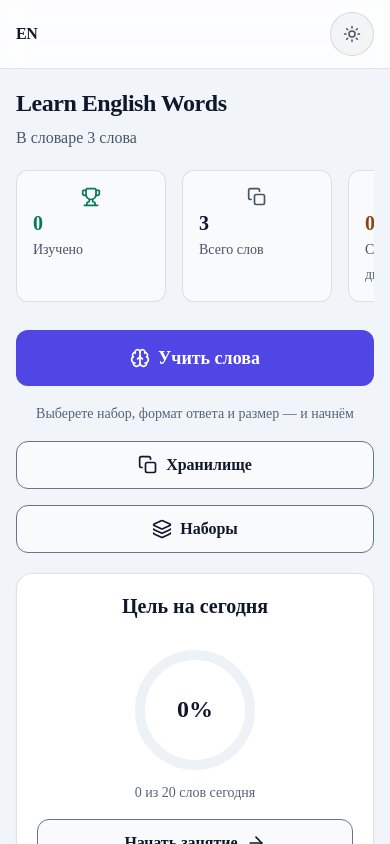
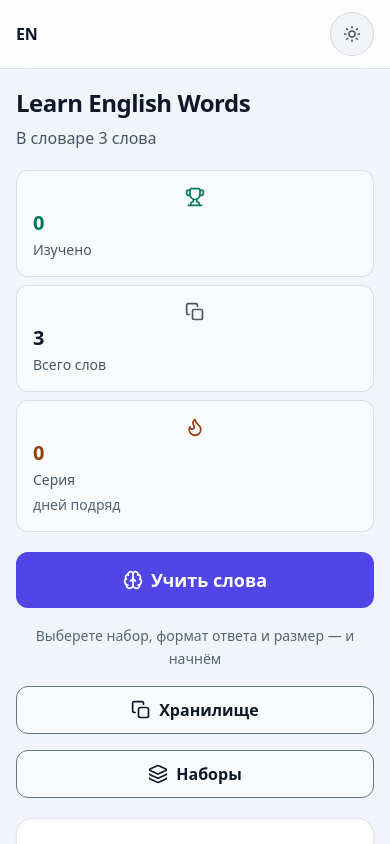
Before and after one commit to EvenTailer/learn-english-words-on-React-Vite, a React (Vite) app: page / in a window 390 px wide. Shown: the top 844 px of the page. Built offline with nearby package versions, Linux system fonts and the light colour scheme.

Commit message:
fix(ui): шрифт и ширина из токенов, подсветка не переносится, прогресс освоения

```diff
--- a/src/pages/LearnPage.jsx
+++ b/src/pages/LearnPage.jsx
@@ -71,7 +71,6 @@ export default function LearnPage() {
     const timer = setTimeout(() => setLastResult(null), RESULT_HIGHLIGHT_MS);
     return () => clearTimeout(timer);
   }, [lastResult]);
-
   // Уходя со страницы, закрываем план: в следующий раз «Учить» снова спросит,
   // что именно учить, а не продолжит прошлую сессию с того же места.
   // Ответы уже записаны в прогресс — ничто не теряется.
@@ -103,7 +102,10 @@ export default function LearnPage() {
       return;
     }
 
+    // Помечаем результат вместе с карточкой: подсветка не переносится
+    // на следующую карточку, если карточка сменилась
     setLastResult({
+      cardId: currentCard.id,
       type: isAnswerMatch(answer, correct) ? 'correct' : 'wrong',
     });
     dispatch(checkAnswer());
--- a/src/pages/StoragePage.jsx
+++ b/src/pages/StoragePage.jsx
@@ -204,6 +204,7 @@ export default function StoragePage() {
                   card={card}
                   status={progress?.status ?? 'new'}
                   correct={progress?.correct ?? card.count ?? 0}
+                  streak={progress?.streak ?? 0}
                   onSpeak={(word) => speak(word)}
                   onDelete={() => setPendingDeleteId(card.id)}
                   onAddToList={(target) => setListTargetId(target.id)}
--- a/src/styles/tokens.css
+++ b/src/styles/tokens.css
@@ -32,6 +32,13 @@
      --fs-* — внутренние значения. В CSS-модулях использовать ТОЛЬКО
      --text-*. Прямое использование --fs-* запрещено (см. §2).
      ------------------------------------------------------------------ */
+
+  /* Системный стек: приложение работает офлайн, внешние шрифты не подключаем. */
+  --font-sans: system-ui, -apple-system, 'Segoe UI', Roboto, 'Helvetica Neue',
+    Arial, sans-serif;
+  --font-mono: ui-monospace, 'Cascadia Mono', 'SF Mono', Consolas,
+    'Liberation Mono', monospace;
+
   --fs-12: 0.75rem;    /* 12 — микро-подпись, uppercase-бейдж */
   --fs-14: 0.875rem;   /* 14 — подпись поля, вторичный текст */
   --fs-16: 1rem;       /* 16 — базовый текст, кнопка, поле */
@@ -175,6 +182,9 @@
   --layout-learn: 600px;    /* карточка тренировки */
   --layout-content: 1120px; /* Главная, Наборы */
   --layout-wide: 1320px;    /* таблица Хранилища */
+
+  /* Совместимость: старые модули пока используют --page-max */
+  --page-max: var(--layout-content);
 
   --page-gutter: 32px;      /* переопределяется в медиазапросах ниже */
 
--- a/src/widgets/LearnCard/LearnCard.jsx
+++ b/src/widgets/LearnCard/LearnCard.jsx
@@ -41,20 +41,24 @@ export default function LearnCard({
   const question = isAudio ? '' : showEnglish ? card.englishWord : card.russianWord;
   const correctAnswer = showEnglish ? card.russianWord : card.englishWord;
 
+  // Подсветка относится только к той карточке, которую отвечали
+  const result =
+    lastResult && lastResult.cardId === card.id ? lastResult : null;
+
   const resultClass =
-    lastResult?.type === 'correct'
+    result?.type === 'correct'
       ? styles.correct
-      : lastResult?.type === 'wrong'
+      : result?.type === 'wrong'
         ? styles.wrong
         : '';
 
   const choiceClass = (option) => {
     const classes = [styles.choice];
     if (answer === option) classes.push(styles.choiceSelected);
-    if (lastResult?.type === 'correct' && option === correctAnswer) {
+    if (result?.type === 'correct' && option === correctAnswer) {
       classes.push(styles.choiceCorrect);
     }
-    if (lastResult?.type === 'wrong' && answer === option) {
+    if (result?.type === 'wrong' && answer === option) {
       classes.push(styles.choiceWrong);
     }
     return classes.join(' ');
@@ -68,12 +72,6 @@ export default function LearnCard({
     >
       <div className={styles.top}>
         <div className={styles.topLeft}>
-          <IconButton
-            icon={<Icon name="arrow-left" size={20} />}
-            label="Выйти"
-            variant="ghost"
-            onClick={onExit}
-          />
           <button type="button" className={styles.exitButton} onClick={onExit}>
             Выйти
           </button>
@@ -82,12 +80,13 @@ export default function LearnCard({
           {isAudio ? 'АУДИО' : showEnglish ? 'ENGLISH' : 'RUSSIAN'}
         </Badge>
         {onChangePlan ? (
-          <IconButton
-            icon={<Icon name="list" size={20} />}
-            label="Сменить набор слов"
-            variant="ghost"
+          <button
+            type="button"
+            className={styles.exitButton}
             onClick={onChangePlan}
-          />
+          >
+            Сменить
+          </button>
         ) : null}
       </div>
 
--- a/src/widgets/StatStrip/StatStrip.module.css
+++ b/src/widgets/StatStrip/StatStrip.module.css
@@ -1,4 +1,4 @@
-/* ===== ПОЛОСА МЕТРИК ===== */
+/* ===== Полоса ключевых метрик ===== */
 
 .strip {
   display: grid;
@@ -10,18 +10,13 @@
   min-width: 0;
 }
 
-/* Мобильная версия — горизонтальная прокрутка вместо сжатых плиток */
+/*
+  На телефоне три метрики в ряд не влезают — кладём в столбик,
+  чтобы все цифры были видны без горизонтальной прокрутки.
+*/
 @media (max-width: 767px) {
   .strip {
-    grid-template-columns: none;
-    grid-auto-flow: column;
-    grid-auto-columns: minmax(150px, 1fr);
-    overflow-x: auto;
-    scroll-snap-type: x proximity;
-    padding-bottom: var(--space-2);
-  }
-
-  .item {
-    scroll-snap-align: start;
+    grid-template-columns: minmax(0, 1fr);
+    gap: var(--gap-tight);
   }
 }
--- a/src/widgets/WordCard/WordCard.jsx
+++ b/src/widgets/WordCard/WordCard.jsx
@@ -19,6 +19,7 @@ export default function WordCard({
   card,
   status = 'new',
   correct,
+  streak,
   variant = 'grid',
   onSpeak,
   onDelete,
@@ -33,6 +34,10 @@ export default function WordCard({
   const phonetic = card?.phonetic ?? '';
   const definition = card?.definition ?? '';
   const level = card?.level ?? '';
+  // Показываем серию по расписанию: сколько верных ответов из пяти
+  const series = Number.isFinite(Number(streak))
+    ? Number(streak)
+    : Number(correct) || 0;
   const score = Number.isFinite(Number(correct))
     ? Number(correct)
     : Number(card?.count ?? 0) || 0;
@@ -72,10 +77,10 @@ export default function WordCard({
 
       {isPreview ? null : (
         <footer className={styles.footer}>
-          <span className={styles.score}>
+          <span className={styles.score} title={`Всего верных ответов: ${score}`}>
             <Icon name="check" size={16} />
-            <span className={styles.scoreValue}>{score}</span>
-            <span className={styles.scoreLabel}>верных</span>
+            <span className={styles.scoreValue}>{series}</span>
+            <span className={styles.scoreLabel}>из 5 по расписанию</span>
           </span>
 
           <div className={styles.actions}>
```
Also changed, not shown: 1 other file (tests, documents, lock files or other folders).
